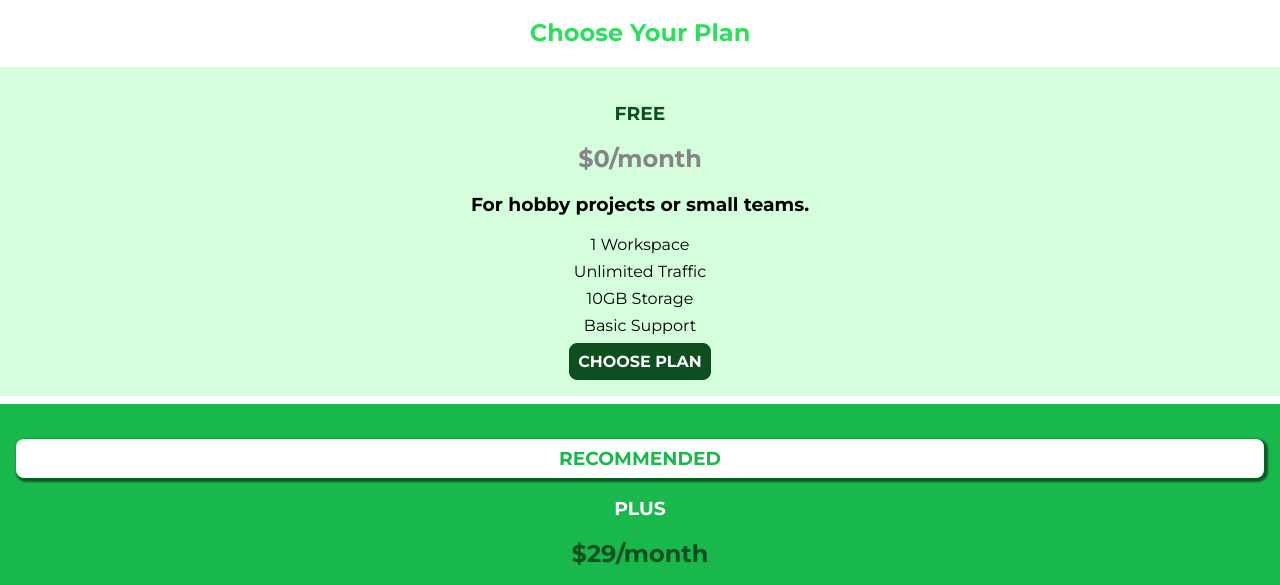
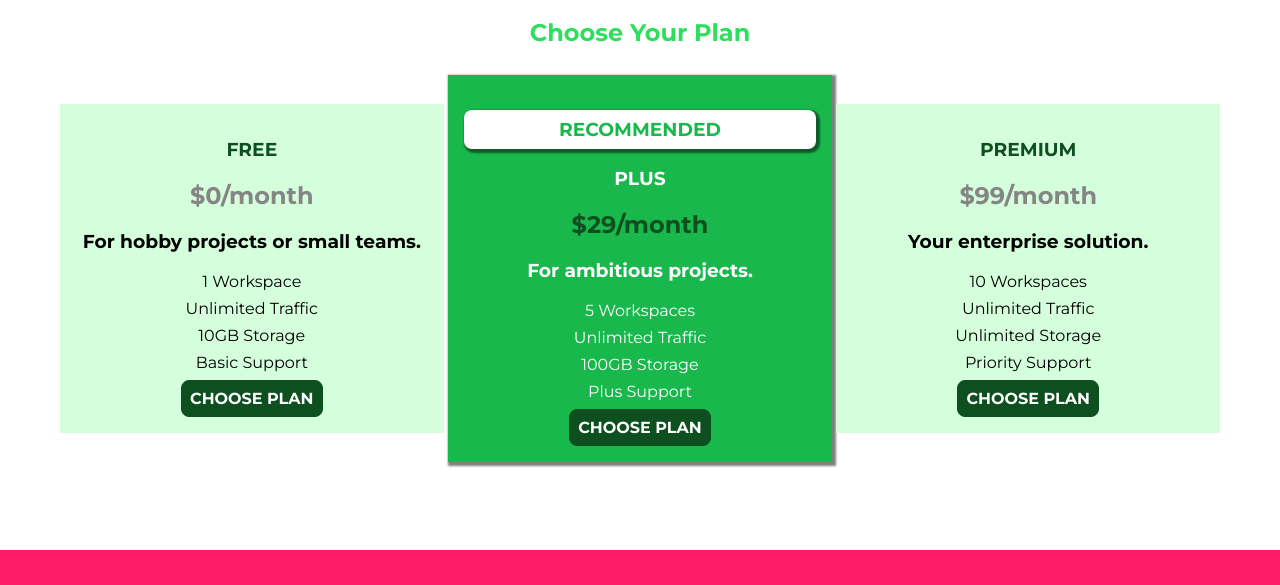
Before and after one commit to mwoitek/css-basics, a website: page src/index.html in a window 1280 px wide. Shown: the part 366-951 px from the top of the page. Drawn offline with Linux system fonts and the light colour scheme.

Commit message:
Make plans responsive

```diff
--- a/src/main.css
+++ b/src/main.css
@@ -39,11 +39,6 @@
   text-align: center;
 }
 
-/* .plan__list { */
-/*   width: 100%; */
-/*   text-align: center; */
-/* } */
-
 .plan {
   background: #d5ffdc;
   text-align: center;
@@ -55,7 +50,6 @@
 .plan--highlighted {
   background: #19b84c;
   color: white;
-  /* box-shadow: 2px 2px 2px 2px rgba(0, 0, 0, 0.5); */
 }
 
 .plan__annotation {
@@ -90,6 +84,25 @@
 
 .plan__feature {
   margin: 0.5rem 0;
+}
+
+@media (min-width: 40rem) {
+  .plan__list {
+    width: 100%;
+    text-align: center;
+  }
+
+  .plan {
+    display: inline-block;
+    width: 30%;
+    min-width: 13rem;
+    max-width: 25rem;
+    vertical-align: middle;
+  }
+
+  .plan--highlighted {
+    box-shadow: 2px 2px 2px 2px rgba(0, 0, 0, 0.5);
+  }
 }
 
 #key-features {
```
